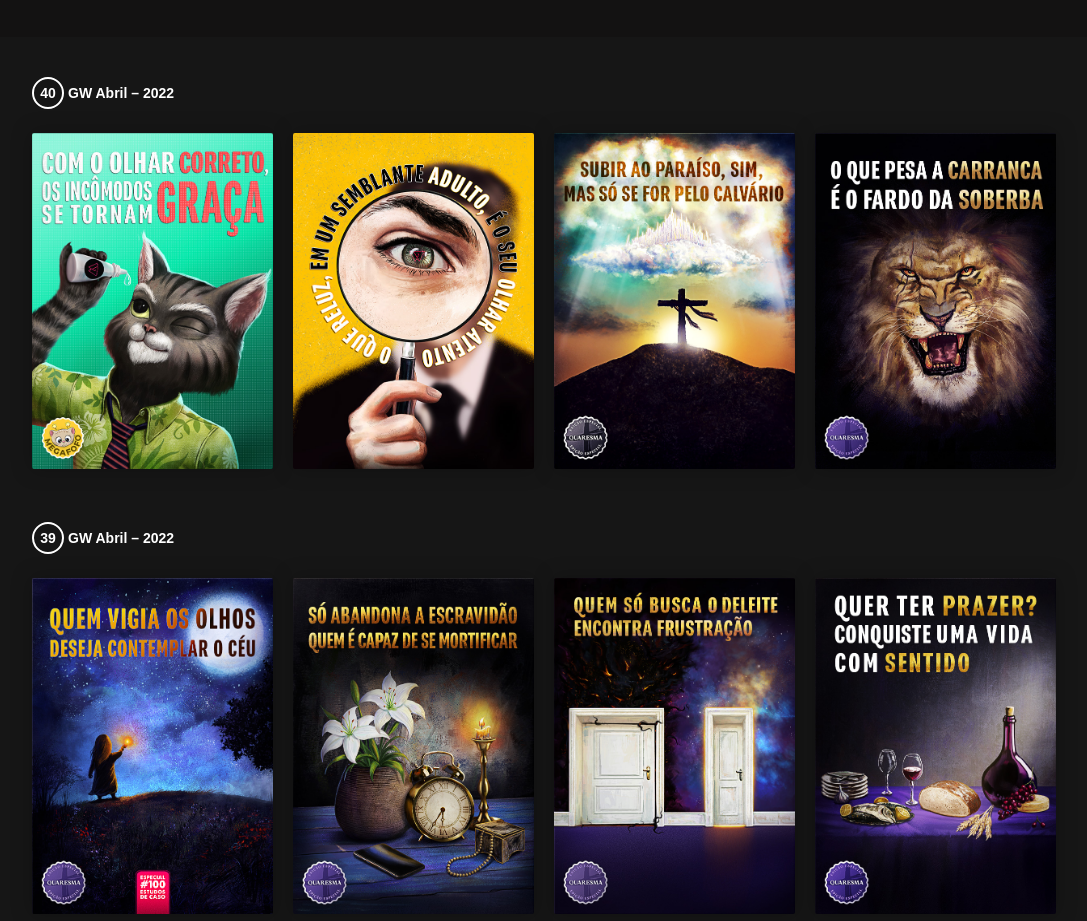
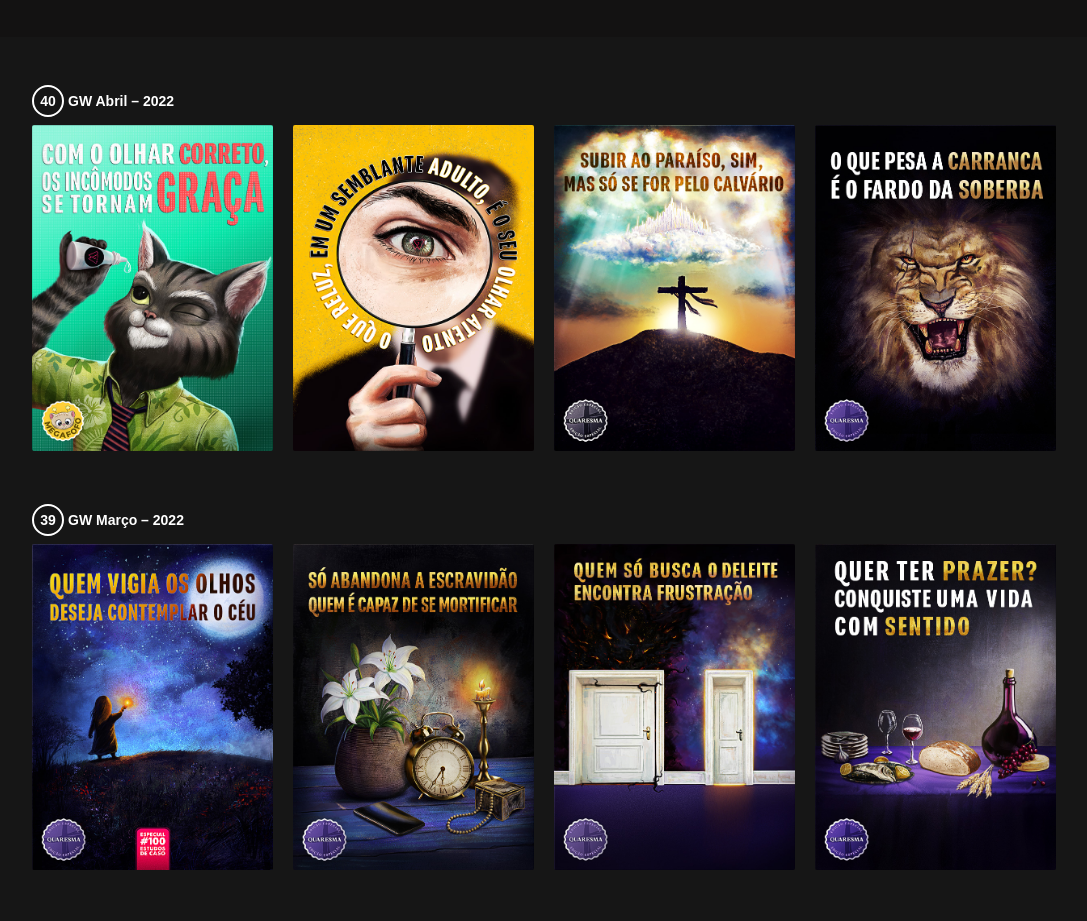
Before and after one commit to joaoalcdev/guerrilha-way, a Next.js app: page / in a window 1280 px wide. Shown: the part 980-1901 px from the top of the page, without its empty margins (96-1183 px from the left). Built offline with nearby package versions, Linux system fonts and the light colour scheme.

Commit message:
hotfix: CardSection bugs

```diff
--- a/components/CardSection.tsx
+++ b/components/CardSection.tsx
@@ -1,150 +1,160 @@
 import Image from 'next/image'
+import Data from '../data/data.json'
 export default function CardSection() {
   return (
     <>
       <div className="font-RubikSerif flex flex-col items-center justify-center bg-[#171717f8]">
         <main className="flex w-full flex-col items-center justify-center sm:px-20 md:px-32 px-10">
-          <section className="flex w-full justify-center text-left lg:text-left text-white text-sm">
-            {/* 1st line cards */}
-            <div className="py-10 text-center md:text-left">
-              <div className="flex flex-row items-center space-x-2 pb-6">
+          <section className="flex w-full space-y-8 justify-center text-left lg:text-left text-white text-sm">
+            {/* line 01 */}
+            <div className="py-0 text-center md:text-left">
+              <div className="flex flex-row items-center space-x-2 pb-2 pt-12">
                 <h1 className="flex font-bold items-center text-sm">
                   <p className="flex border-2 border-white rounded-full h-8 w-8 text-center items-center justify-center mr-1">40</p>GW Abril – 2022
                 </h1>
               </div>
               <div className="space-y-2 md:space-y-0 grid grid-1 md:grid-cols-2 lg:grid-cols-4 md:gap-5">
-                <div className="">
+                {/* card 01 */}
+                <div className="w-full flex flex-col justify-center items-center">
                   <p className="">
-                    <div className="flex flex-row drop-shadow-[0px_0px_10px_rgba(0,0,0,0.25)]">
-                      <a href="https://app.guerrilhaway.com.br/aula/992"
+                    <div className="w-full flex flex-row">
+                      <a href="https://app.guerrilhaway.com.br/aula/972"
                         target="_blank"
                         rel="noreferrer noopener">
                         <Image
                           src="/assets/thumbnail-card01.jpg"
-                          width={380}
-                          height={530}
-                          className="px-0 mx-0 rounded-sm" />
+                          width={480}
+                          height={650}
+                          className="w-full px-0 mx-0 rounded-sm drop-shadow-[0px_0px_10px_rgba(0,0,0,0.25)]" />
                       </a>
                     </div>
                   </p>
                 </div>
-                <div className="">
+                {/* card 02 */}
+                <div className="w-full flex flex-col justify-center items-center">
                   <p className="">
-                    <div className="flex flex-row drop-shadow-[0px_0px_10px_rgba(0,0,0,0.25)]">
-                      <a href="https://app.guerrilhaway.com.br/aula/992"
+                    <div className="w-full flex flex-row">
+                      <a href="https://app.guerrilhaway.com.br/aula/972"
                         target="_blank"
                         rel="noreferrer noopener">
                         <Image
                           src="/assets/thumbnail-card02.jpg"
-                          width={380}
-                          height={530}
-                          className="px-0 mx-0 rounded-sm" />
+                          width={480}
+                          height={650}
+                          className="w-full px-0 mx-0 rounded-sm drop-shadow-[0px_0px_10px_rgba(0,0,0,0.25)]" />
                       </a>
                     </div>
                   </p>
                 </div>
-                <div className="">
+                {/* card 03 */}
+                <div className="w-full flex flex-col justify-center items-center">
                   <p className="">
-                    <div className="flex flex-row drop-shadow-[0px_0px_10px_rgba(0,0,0,0.25)]">
-                      <a href="https://app.guerrilhaway.com.br/aula/991"
+                    <div className="w-full flex flex-row">
+                      <a href="https://app.guerrilhaway.com.br/aula/972"
                         target="_blank"
                         rel="noreferrer noopener">
                         <Image
                           src="/assets/thumbnail-card03.jpg"
-                          width={380}
-                          height={530}
-                          className="px-0 mx-0 rounded-sm" />
+                          width={480}
+                          height={650}
+                          className="w-full px-0 mx-0 rounded-sm drop-shadow-[0px_0px_10px_rgba(0,0,0,0.25)]" />
                       </a>
                     </div>
                   </p>
                 </div>
-                <div className="">
+                {/* card 04 */}
+                <div className="w-full flex flex-col justify-center items-center">
                   <p className="">
-                    <div className="flex flex-row drop-shadow-[0px_0px_10px_rgba(0,0,0,0.25)]">
-                      <a href="https://app.guerrilhaway.com.br/aula/978"
+                    <div className="w-full flex flex-row">
+                      <a href="https://app.guerrilhaway.com.br/aula/972"
                         target="_blank"
                         rel="noreferrer noopener">
                         <Image
                           src="/assets/thumbnail-card04.jpg"
-                          width={380}
-                          height={530}
-                          className="px-0 mx-0 rounded-sm" />
+                          width={480}
+                          height={650}
+                          className="w-full px-0 mx-0 rounded-sm drop-shadow-[0px_0px_10px_rgba(0,0,0,0.25)]" />
                       </a>
                     </div>
                   </p>
                 </div>
               </div>
-              {/* 2nd line cards */}
-              <div className="flex flex-row items-center space-x-2 pb-6">
-                <h1 className="mt-12 flex font-bold items-center text-sm">
-                  <p className="flex border-2 border-white rounded-full h-8 w-8 text-center items-center justify-center mr-1">39</p>GW Abril – 2022
+              {/* line 02 */}
+              <div className="flex flex-row items-center space-x-2 pb-2 pt-12">
+                <h1 className="flex font-bold items-center text-sm">
+                  <p className="flex border-2 border-white rounded-full h-8 w-8 text-center items-center justify-center mr-1">39</p>GW Março – 2022
                 </h1>
               </div>
               <div className="space-y-2 md:space-y-0 grid grid-1 md:grid-cols-2 lg:grid-cols-4 md:gap-5">
-                <div className="">
+                {/* card 05 */}
+                <div className="w-full flex flex-col justify-center items-center">
                   <p className="">
-                    <div className="flex flex-row drop-shadow-[0px_0px_10px_rgba(0,0,0,0.25)]">
-                      <a href="https://app.guerrilhaway.com.br/aula/977"
+                    <div className="w-full flex flex-row">
+                      <a href="https://app.guerrilhaway.com.br/aula/972"
                         target="_blank"
                         rel="noreferrer noopener">
                         <Image
                           src="/assets/thumbnail-card05.jpg"
-                          width={380}
-                          height={530}
-                          className="px-0 mx-0 rounded-sm" />
+                          width={480}
+                          height={650}
+                          className="w-full px-0 mx-0 rounded-sm drop-shadow-[0px_0px_10px_rgba(0,0,0,0.25)]" />
                       </a>
                     </div>
                   </p>
                 </div>
-                <div className="">
+                {/* card 06 */}
+                <div className="w-full flex flex-col justify-center items-center">
                   <p className="">
-                    <div className="flex flex-row drop-shadow-[0px_0px_10px_rgba(0,0,0,0.25)]">
-                      <a href="https://app.guerrilhaway.com.br/aula/976"
+                    <div className="w-full flex flex-row">
+                      <a href="https://app.guerrilhaway.com.br/aula/972"
                         target="_blank"
                         rel="noreferrer noopener">
                         <Image
                           src="/assets/thumbnail-card06.jpg"
-                          width={380}
-                          height={530}
-                          className="px-0 mx-0 rounded-sm" />
+                          width={480}
+                          height={650}
+                          className="w-full px-0 mx-0 rounded-sm drop-shadow-[0px_0px_10px_rgba(0,0,0,0.25)]" />
                       </a>
                     </div>
                   </p>
                 </div>
-                <div className="">
+                {/* card 07 */}
+                <div className="w-full flex flex-col justify-center items-center">
                   <p className="">
-                    <div className="flex flex-row drop-shadow-[0px_0px_10px_rgba(0,0,0,0.25)]">
-                      <a href="https://app.guerrilhaway.com.br/aula/975"
+                    <div className="w-full flex flex-row">
+                      <a href="https://app.guerrilhaway.com.br/aula/972"
                         target="_blank"
                         rel="noreferrer noopener">
                         <Image
                           src="/assets/thumbnail-card07.jpg"
-                          width={380}
-                          height={530}
-                          className="px-0 mx-0 rounded-sm" />
+                          width={480}
+                          height={650}
+                          className="w-full px-0 mx-0 rounded-sm drop-shadow-[0px_0px_10px_rgba(0,0,0,0.25)]" />
                       </a>
                     </div>
                   </p>
                 </div>
-                <div className="">
+                {/* card 08 */}
+                <div className="w-full flex flex-col justify-center items-center">
                   <p className="">
-                    <div className="flex flex-row drop-shadow-[0px_0px_10px_rgba(0,0,0,0.25)]">
-                      <a href="https://app.guerrilhaway.com.br/aula/973"
+                    <div className="w-full flex flex-row">
+                      <a href="https://app.guerrilhaway.com.br/aula/972"
                         target="_blank"
                         rel="noreferrer noopener">
                         <Image
                           src="/assets/thumbnail-card08.jpg"
-                          width={380}
-                          height={530}
-                          className="px-0 mx-0 rounded-sm" />
+                          width={480}
+                          height={650}
+                          className="w-full px-0 mx-0 rounded-sm drop-shadow-[0px_0px_10px_rgba(0,0,0,0.25)]" />
                       </a>
                     </div>
                   </p>
                 </div>
               </div>
-              <div className="w-full flex flex-col justify-center items-center">
-                <p className="my-8">
-                  <div className="w-full flex flex-row">
+              {/* separador */}
+              <div className="py-12 w-full block flex-col justify-center items-center">
+                <p className="">
+                  <div className="w-full flex flex-col">
                     <a href="https://app.guerrilhaway.com.br/aula/972"
                       target="_blank"
                       rel="noreferrer noopener">
@@ -152,7 +162,7 @@ export default function CardSection() {
                         src="/assets/thumbnail-section.jpeg"
                         width={1200}
                         height={200}
-                        className="w-full px-0 mx-0 rounded-sm" />
+                        className="w-full px-0 mx-0 rounded-sm drop-shadow-[0px_0px_10px_rgba(0,0,0,0.25)]" />
                     </a>
                   </div>
                 </p>
@@ -160,16 +170,6 @@ export default function CardSection() {
             </div>
           </section>
         </main>
-        {/* <div className="flex-row text-justify justify-center items-center text-white">
-            {
-              Data.map((post) => (
-                <div className="text-left border border-white m-2" key={post.id}>
-                  <p>{post.title}</p>
-                  <p>{post.description}</p>
-                </div>
-              ))
-            }
-          </div> */}
       </div>
     </>
   )
--- a/components/Header.tsx
+++ b/components/Header.tsx
@@ -7,16 +7,16 @@ export default function Header() {
     <>
       <nav className="bg-[#131212] border-gray-200 px-2 sm:px-4 py-8 mb-1 items-center justify-center flex">
         <div className="container flex md:flex-wrap justify-start sm:justify-between md:justify-between items-center px-6 sm:px-0 md:px-0">
-          <div className="py-5 sm:py-0 flex flex-col sm:flex-row w-full md:w-full items-center justify-center sm:justify-center space-x-0">
-            <div className="flex sm:py-0 flex-row w-full justify-start items-center">
-              <div className="w-1/2 absolute sm:relative sm:w-full justify-start flex items-center text-sm rounded-full md:mr-0">
+          <div className="py-5 md:py-0 flex flex-col md:flex-row w-full md:w-full items-center justify-center sm:justify-center space-x-0">
+            <div className="flex md:py-0 flex-row w-full justify-start items-center">
+              <div className="w-1/2 absolute md:relative md:w-full justify-start flex items-center text-sm rounded-full md:mr-0">
                 <a href="#" className="z-10">
                   <Image src="/assets/gw-logo.png" width={158} height={38} className="" alt="Guerrilha Way" />
                 </a>
               </div>
             </div>
-            <div className="sm:order-2 flex flex-row w-full justify-center items-center">
-              <div className="w-full pr-8 absolute sm:px-0 sm:relative justify-end sm:justify-end space-x-3 flex items-center text-sm rounded-full md:mr-0">
+            <div className="md:order-2 flex flex-row w-full justify-center items-center">
+              <div className="w-full pr-8 absolute md:px-0 md:relative justify-end md:justify-end space-x-3 flex items-center text-sm rounded-full md:mr-0">
                 <button
                   type="button"
                   className="
@@ -57,8 +57,8 @@ export default function Header() {
                 </button>
               </div>
             </div>
-            <div className="flex mt-10 sm:mt-0 relative flex-col sm:flex-row w-full justify-center items-center">
-              <div className="w-full justify-center block sm:block items-center text-sm rounded-full md:mr-0">
+            <div className="flex mt-10 md:mt-0 relative flex-col md:flex-row w-full justify-center items-center">
+              <div className="w-full justify-center block md:block items-center text-sm rounded-full md:mr-0">
                 <Search />
               </div>
             </div>
--- a/components/Search.tsx
+++ b/components/Search.tsx
@@ -17,6 +17,7 @@ export default function Search() {
           <input
             type="text"
             name="s"
+            autoComplete="off"
             className="
             duration-200
             flex
```
